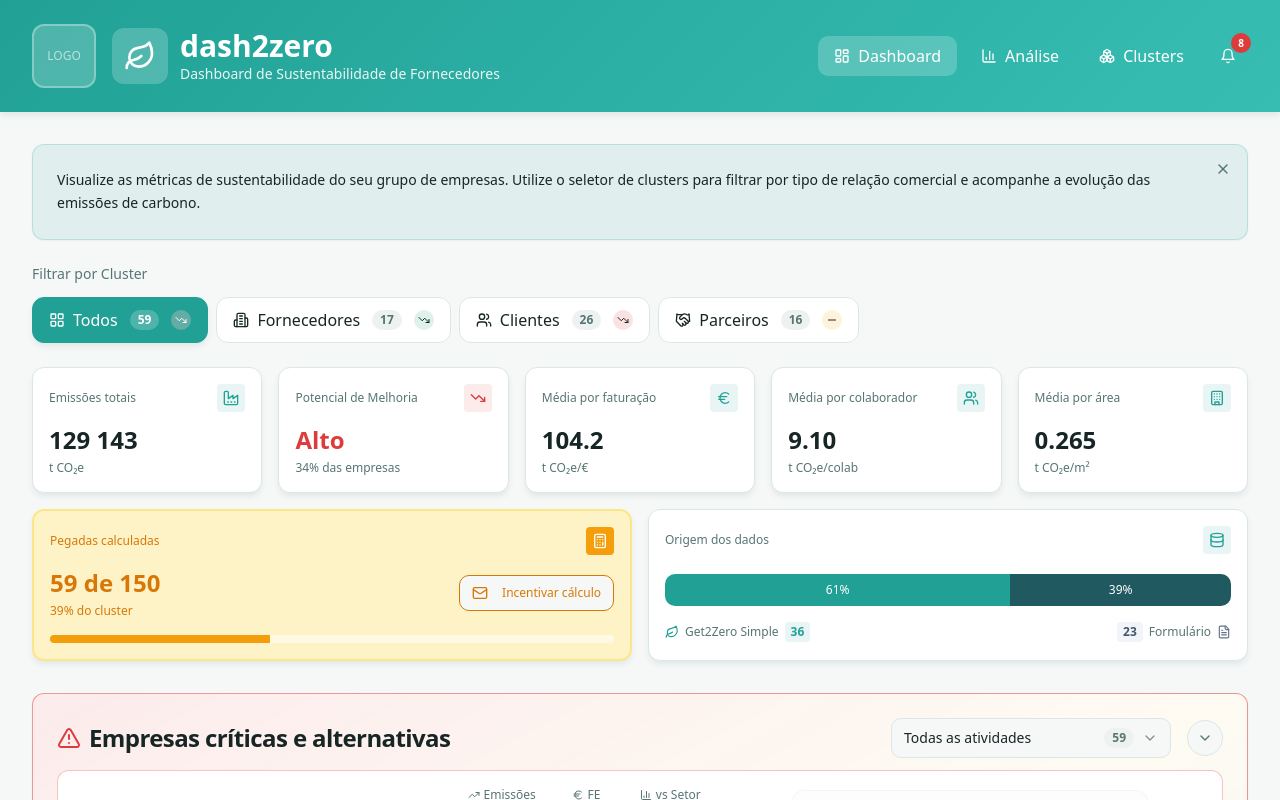
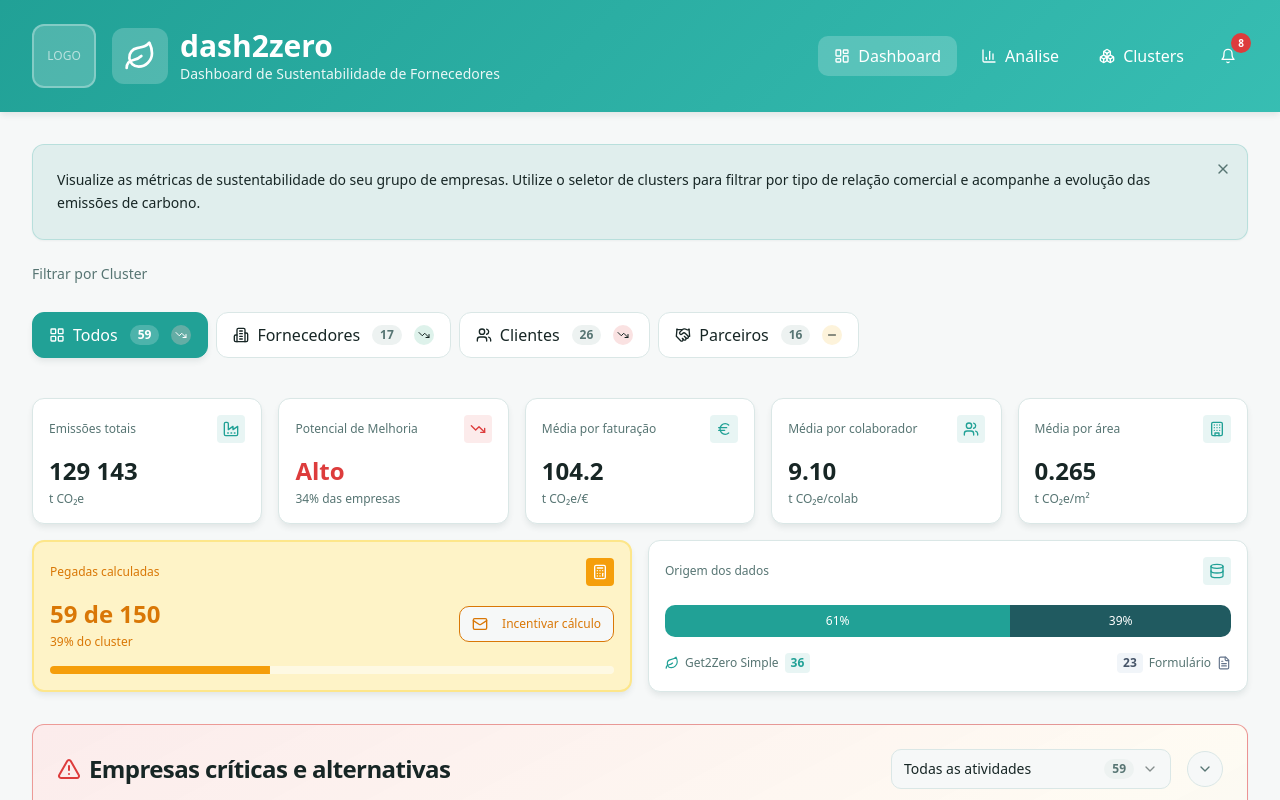
Before and after one commit to lpduarte/dash2zero, a React (Vite) app: page / in a window 1280 px wide. Shown: the top 800 px of the page. Built offline with nearby package versions, Linux system fonts and the light colour scheme; the HTML template or start-up script is replaced by a standard one.

Commit message:
Reverted to commit f72728698fc46ff6da817f8b7159eb903316cdf7

```diff
--- a/src/components/dashboard/ClusterSelector.tsx
+++ b/src/components/dashboard/ClusterSelector.tsx
@@ -74,13 +74,13 @@ export function ClusterSelector({ selectedCluster, onClusterChange, clusterCount
   return (
     <>
       <h3 className="text-sm font-medium text-muted-foreground mb-3">Filtrar por Cluster</h3>
-      <div ref={sentinelRef} className="h-px" aria-hidden="true" />
+      <div ref={sentinelRef} className="h-1 -mb-1" aria-hidden="true" />
       <div
         ref={stickyRef}
         className={cn(
-          "sticky top-4 z-50 mb-6 transition-all duration-200",
+          "sticky top-4 z-50 mb-6 transition-all duration-200 -mx-8 px-8 py-4",
           isSticky
-            ? "bg-background/95 backdrop-blur-sm shadow-lg rounded-b-lg -mx-8 px-8 py-4"
+            ? "bg-background/95 backdrop-blur-sm shadow-lg rounded-b-lg"
             : "bg-transparent"
         )}
       >
```
